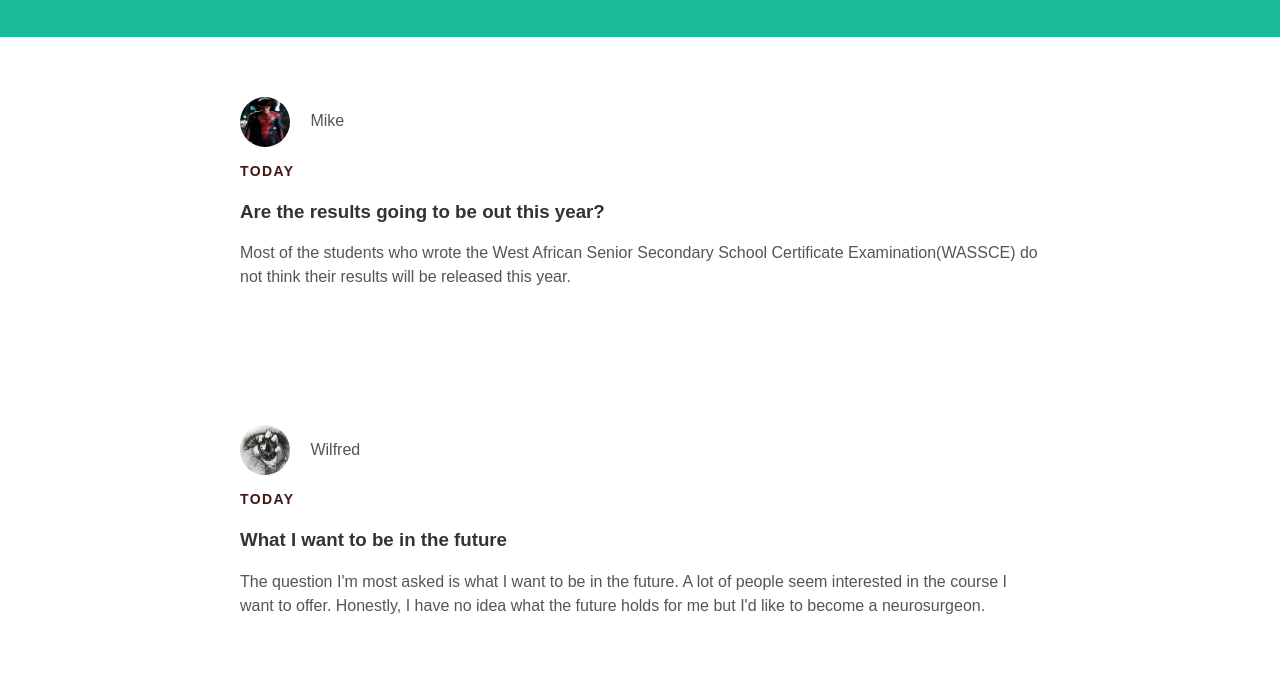
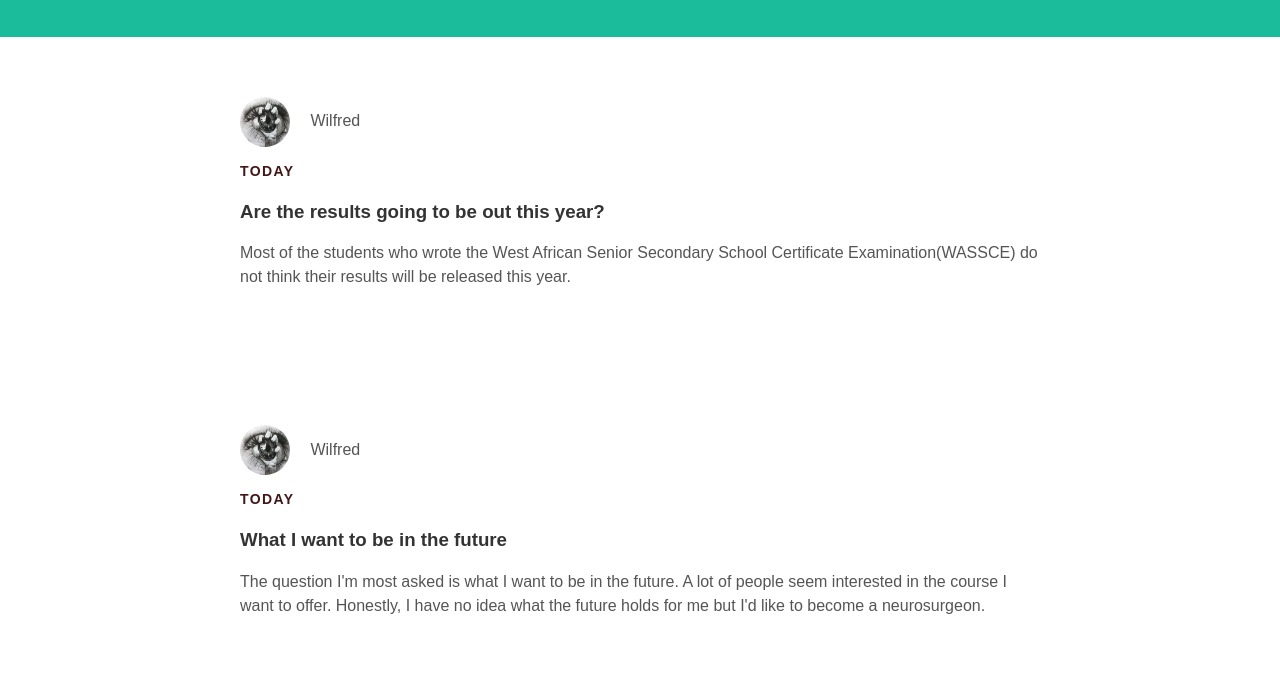
Before and after one commit to melweb/melweb.github.io, a plain HTML site: page index.html in a window 1280 px wide. Shown: the part 113-800 px from the top of the page. Drawn offline with Linux system fonts and the light colour scheme.

Commit message:
Update index.html

```diff
--- a/index.html
+++ b/index.html
@@ -19,8 +19,8 @@
         <div class="post-container">
             <div class="post">
                 <div class="post-author">
-                    <img src="guest.jpg">
-                    <span>Mike</span>
+                    <img src="dp.jpg">
+                    <span>Wilfred</span>
                 </div>
                 <p class="post-date">Today</p>
                 <h3 class="post-title">Are the results going to be out this year?</h3>
```
